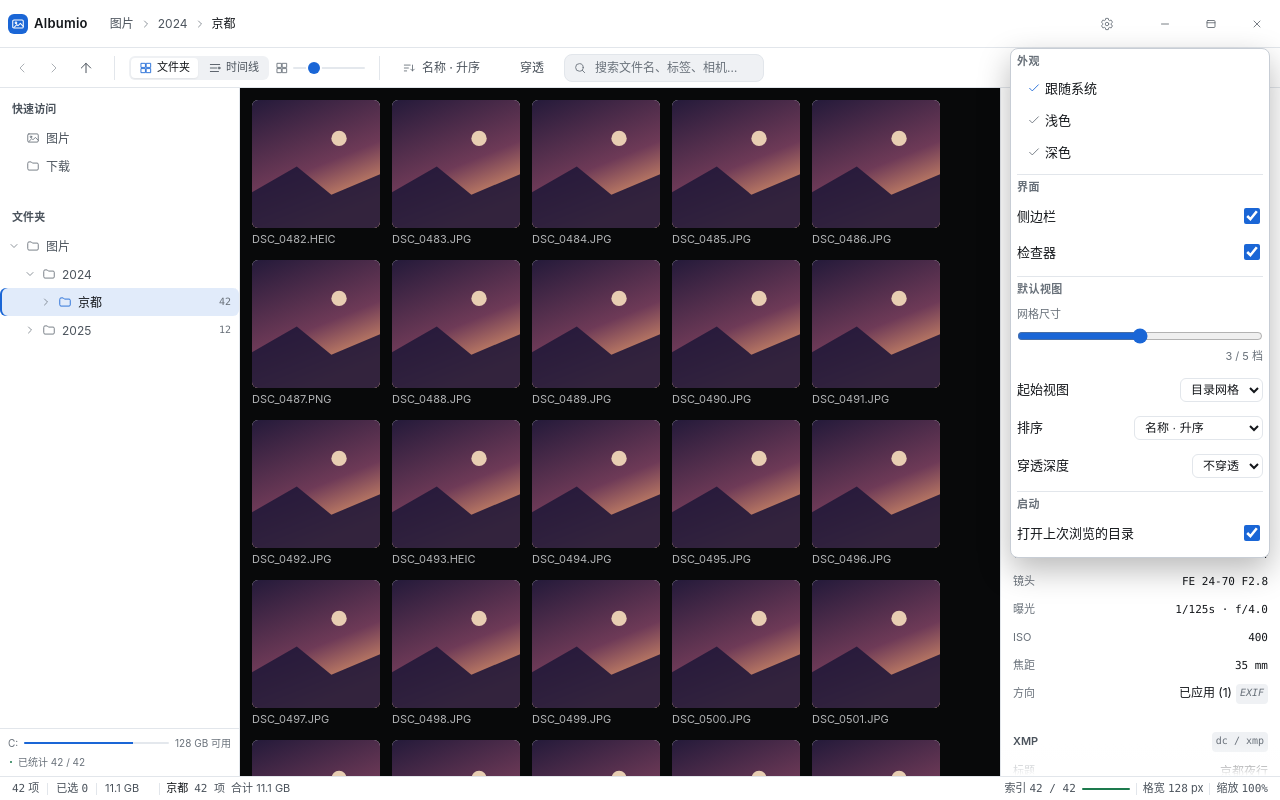
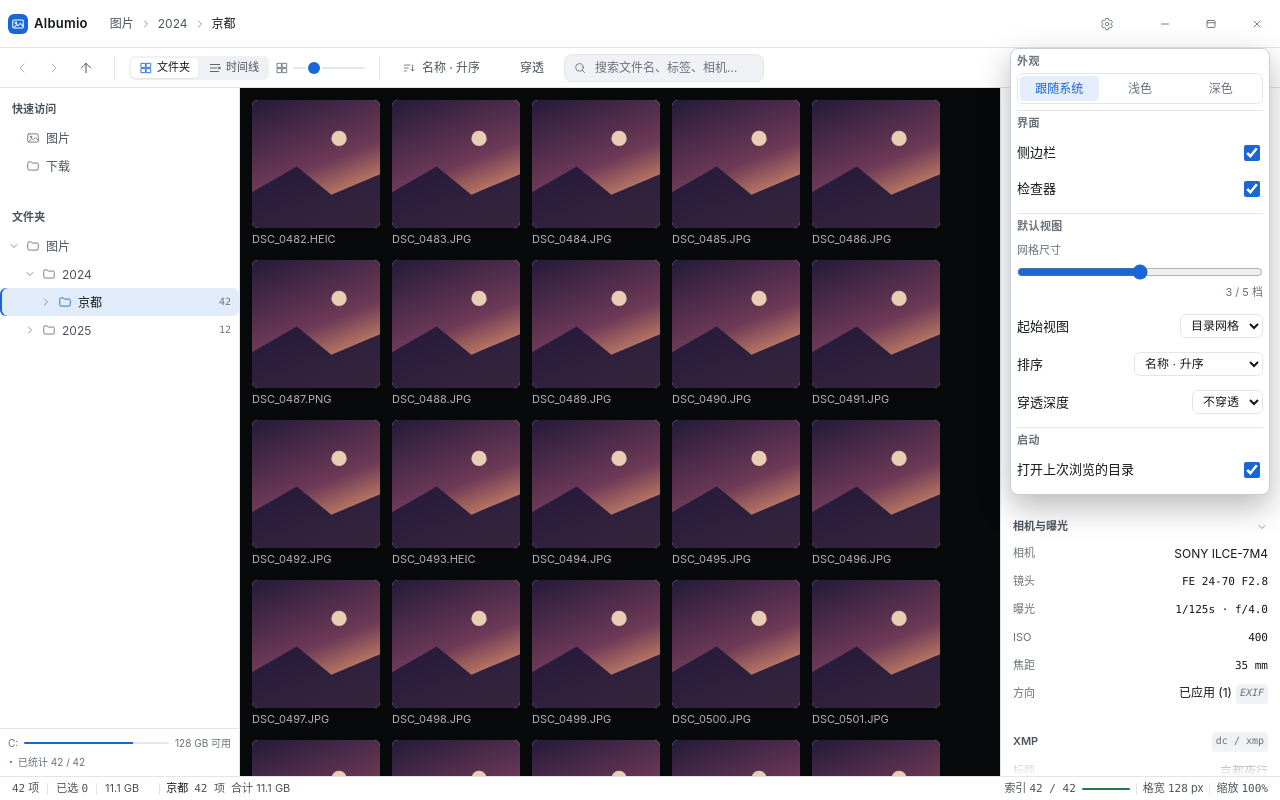
Before and after one commit to yunyu697/albumio, a React (Vite) app in the folder app/: page / in a window 1280 px wide. Both pictures are taken after a click on the button 1107 px from the left and 23 px from the top of the page. Built offline with nearby package versions, Linux system fonts and the light colour scheme.

Commit message:
fix(ui): 设置主题切换改为 segmented control — 修掉全部勾选 bug + 紧凑化

```diff
--- a/app/src/components/SettingsPopover.tsx
+++ b/app/src/components/SettingsPopover.tsx
@@ -1,7 +1,6 @@
 // 设置面板：标题栏齿轮按钮点开的 Popover，即时生效。
 // 多 section，可滚动；关掉就是关掉，不存"取消"。
 import { useEffect, useRef } from "react";
-import { Icon } from "../icons";
 import type { ThemePref, ResolvedTheme } from "../theme";
 import type { SortMode } from "../data/source";
 
@@ -105,19 +104,18 @@ export default function SettingsPopover({
     <div className="settings-pop" ref={popRef} role="dialog" aria-label="设置">
       <div className="sp-section">
         <div className="sp-title">外观</div>
-        <div className="sp-theme-row">
+        <div className="sp-seg">
           {THEME_OPTS.map((opt) => {
             const active = themePref === opt.value;
             const live = opt.value === "auto" ? `跟随系统（当前：${resolvedTheme === "light" ? "浅" : "深"}）` : null;
             return (
               <button
                 key={opt.value}
-                className={`sp-theme-btn${active ? " on" : ""}`}
+                className={`sp-seg-item${active ? " active" : ""}`}
                 onClick={() => setThemePref(opt.value)}
                 title={live ?? opt.hint}
               >
-                <Icon id="i-check" size="xs" />
-                <span>{opt.label}</span>
+                {opt.label}
               </button>
             );
           })}
--- a/app/src/styles/app.css
+++ b/app/src/styles/app.css
@@ -170,20 +170,30 @@ input { font: inherit; color: inherit; }
 }
 .sp-section + .sp-section { margin-top: var(--ds-space-3); padding-top: var(--ds-space-3); border-top: var(--ds-border-hairline) solid var(--ds-color-line); }
 .sp-title { font-size: 11px; font-weight: 600; letter-spacing: .04em; text-transform: uppercase; color: var(--ds-color-text-muted); margin-bottom: var(--ds-space-2); }
-.sp-theme-row { display: flex; flex-direction: column; gap: var(--ds-space-1); }
-.sp-theme-btn {
-  display: flex; align-items: center; gap: var(--ds-space-2);
-  width: 100%; padding: 7px 10px;
-  font-size: 13px;
-  color: var(--ds-color-text);
+.sp-seg {
+  display: flex;
+  background: var(--ds-color-elevated);
+  border: var(--ds-border-hairline) solid var(--ds-color-line);
+  border-radius: var(--ds-radius-sm);
+  padding: 2px;
+  gap: 2px;
+}
+.sp-seg-item {
+  flex: 1;
+  padding: 5px 8px;
+  font-size: 12px;
+  color: var(--ds-color-text-muted);
   background: transparent;
-  border-radius: var(--ds-radius-sm);
-  transition: background var(--ds-dur-1) var(--ds-ease-standard);
-  text-align: left;
-}
-.sp-theme-btn:hover { background: var(--ds-color-hover); }
-.sp-theme-btn .i { width: 14px; height: 14px; color: var(--ds-color-text-muted); }
-.sp-theme-btn.on .i { color: var(--ds-color-accent); }
+  border: none;
+  border-radius: calc(var(--ds-radius-sm) - 2px);
+  cursor: pointer;
+  transition: background var(--ds-dur-1) var(--ds-ease-standard), color var(--ds-dur-1) var(--ds-ease-standard);
+}
+.sp-seg-item:hover { color: var(--ds-color-text); }
+.sp-seg-item.active {
+  background: var(--ds-color-accent-weak);
+  color: var(--ds-color-accent);
+}
 .sp-row {
   display: flex; align-items: center; justify-content: space-between;
   padding: 7px 0;
```
